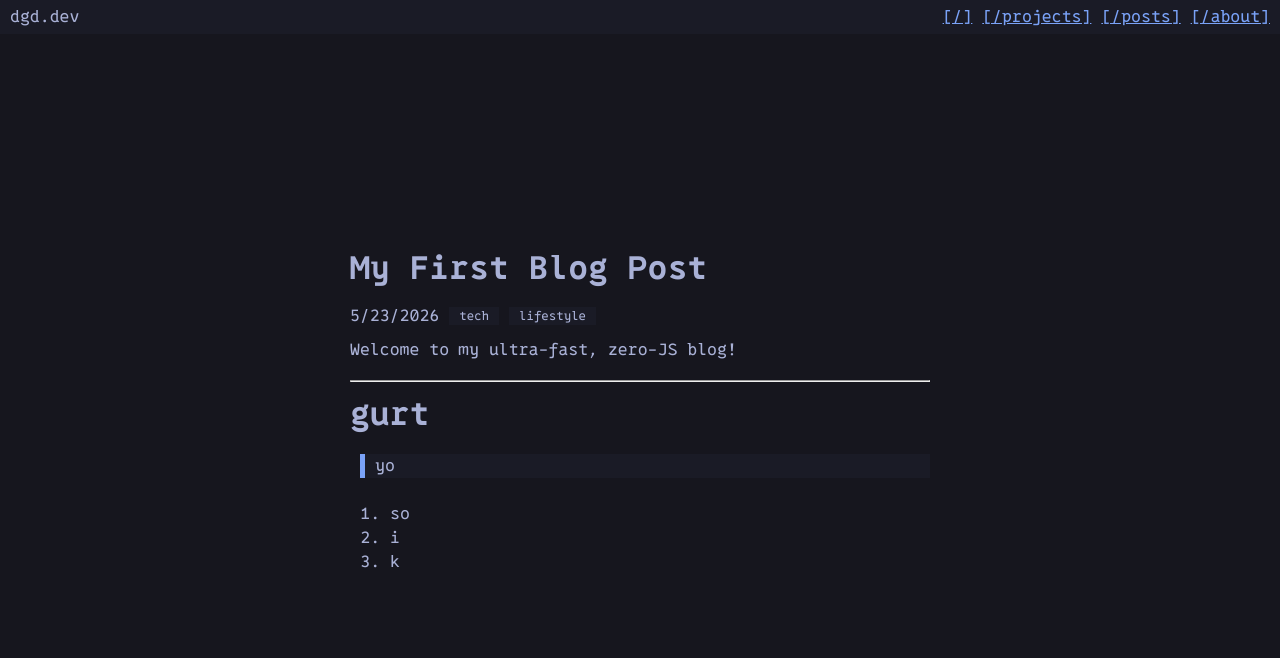
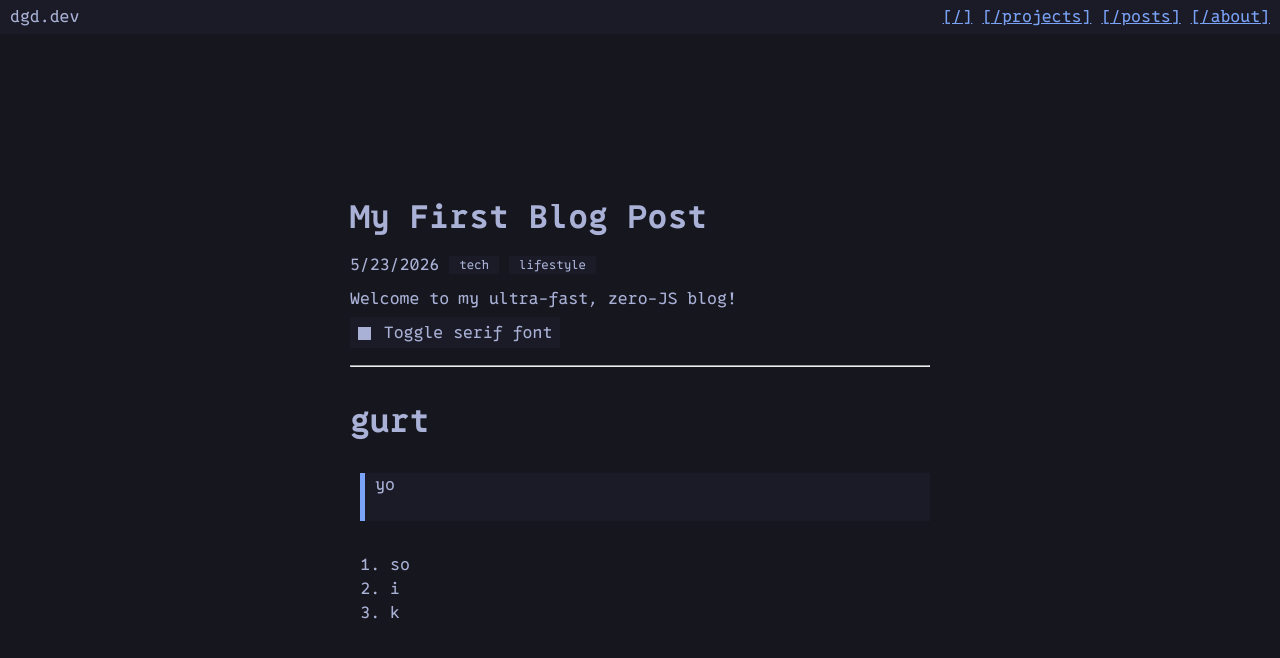
Before and after one commit to daqnal/dgd.dev, an Astro site: page /posts/first in a window 1280 px wide. Built offline with nearby package versions, Linux system fonts and the light colour scheme; Astro itself is replaced by a stand-in of ours.

Commit message:
add font toggle to posts

```diff
--- a/package.json
+++ b/package.json
@@ -12,6 +12,7 @@
     "astro": "astro"
   },
   "dependencies": {
-    "astro": "^6.3.7"
+    "astro": "^6.3.7",
+    "prettier-plugin-astro": "^0.14.1"
   }
 }
--- a/src/layouts/Blog.astro
+++ b/src/layouts/Blog.astro
@@ -1,11 +1,9 @@
-
 ---
 import PageLayout from "../layouts/Page.astro";
 import "../styles/post.css";
 
 const { title, pubDate, desc, tags } = Astro.props;
 ---
-
 
 <PageLayout nav={true}>
   <main id="post-main">
@@ -14,23 +12,49 @@ const { title, pubDate, desc, tags } = Astro.props;
         <h1 id="post-title">{title}</h1>
         <div id="date-tags-container">
           <span>
-{pubDate.toLocaleDateString("en-us")}
+            {pubDate.toLocaleDateString("en-us")}
           </span>
 
-            {tags.map((tag: any) => (
-              <span class="tag text-sm">{tag}</span>
-            ))}
+          {tags.map((tag: any) => <span class="tag text-sm">{tag}</span>)}
         </div>
         <p id="post-desc">{desc}</p>
+
+        <div>
+          <label for="font-toggle" id="font-toggle-checkbox" class="checkbox">
+            <input type="checkbox" id="font-toggle" />
+            <span class="checkmark"></span>
+            Toggle serif font
+          </label>
+        </div>
       </div>
-      <hr>
 
-      <div>
-        <slot />
-      </div>
+      <hr />
+
+      <slot />
     </div>
   </main>
 </PageLayout>
+
+<script>
+  const toggle = document.getElementById("font-toggle");
+  const main = document.getElementById("post-main");
+  const savedFont = localStorage.getItem("blog-font");
+
+  if (savedFont === "serif" && toggle && main) {
+    toggle.checked = true;
+    main.classList.add("serif");
+  }
+
+  toggle?.addEventListener("change", () => {
+    if (toggle.checked) {
+      main?.classList.add("serif");
+      localStorage.setItem("blog-font", "serif");
+    } else {
+      main?.classList.remove("serif");
+      localStorage.setItem("blog-font", "mono");
+    }
+  });
+</script>
 
 <style>
   #post-main {
@@ -63,7 +87,21 @@ const { title, pubDate, desc, tags } = Astro.props;
 
   .tag {
     padding: 0px 10px;
-    background-color: var(--color-base-100)
+    background-color: var(--color-base-100);
   }
 
+  #font-toggle-checkbox {
+    cursor: pointer;
+    padding: 0.2em 0.5em;
+    background-color: var(--color-base-100);
+  }
+
+  #font-toggle-checkbox:hover {
+    background-color: var(--color-base-300);
+  }
+
+  hr {
+    margin-top: 20px;
+    margin-bottom: 30px;
+  }
 </style>
--- a/src/styles/global.css
+++ b/src/styles/global.css
@@ -148,6 +148,10 @@ hr {
   width: 100%;
 }
 
+input[type="checkbox"] {
+  display: none;
+}
+
 /* CLASSES */
 
 .text-sm {
@@ -158,6 +162,34 @@ hr {
   font-size: 1.25em;
 }
 
-.serif {
+.serif,
+.serif * {
   font-family: "Libertinus Serif";
 }
+
+.checkbox {
+  cursor: pointer;
+}
+
+.checkbox .checkmark {
+  display: inline-block;
+  width: 0.8em;
+  height: 0.8em;
+  background-color: var(--color-base-content);
+  vertical-align: middle;
+  margin-right: 3px;
+  position: relative;
+  cursor: pointer;
+}
+
+.checkbox input:checked + .checkmark::after {
+  content: "";
+  position: absolute;
+  left: 0.22em;
+  top: 0.1em;
+  width: 0.2em;
+  height: 0.4em;
+  border: solid var(--color-base-200);
+  border-width: 0 2px 2px 0;
+  transform: rotate(45deg);
+}
```
Also changed, not shown: 1 other file.
